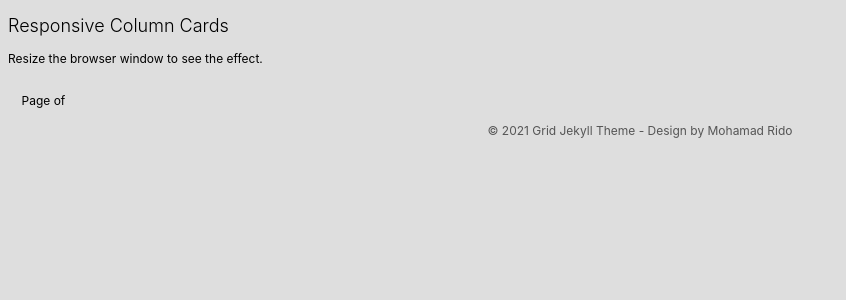
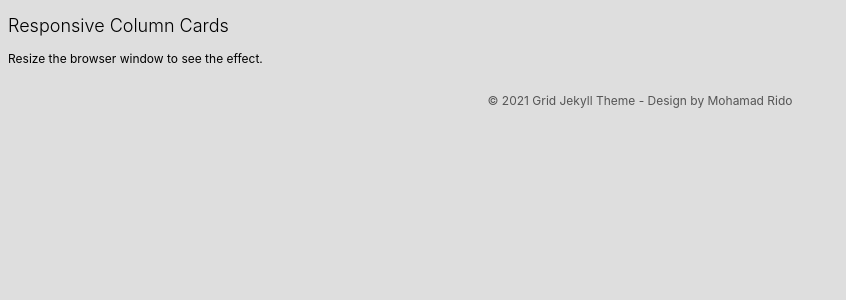
Before and after one commit to mohamadrido/cards-jekyll-theme-v2, a Jekyll site: the page built from index.html, in a window 1280 px wide. Shown: the top 300 px of the page, without its empty margins (0-846 px from the left). Built offline with Jekyll 4.4.1, drawn with Linux system fonts in a browser that asks for light colours; nearby versions of some CDN libraries.

Commit message:
Update index.html

```diff
--- a/index.html
+++ b/index.html
@@ -5,20 +5,11 @@ layout: default
   {% for post in paginator.posts %}
   <div class="column">
     <div class="card">
-    <a href="{{site.baseurl}}{{post.url}}"><img src="{{post.image}}"><h3>{{ post.title }}</h3></a>
+    <a href="{{site.baseurl}}{{post.url}}">
+    <img src="{{post.image}}">
+    <h3>{{ post.title }}</h3>
+    </a>
     </div>
   </div>
   {% endfor %}
 </div>
-<br/>
-{% if paginator.previous_page %}
-{% if paginator.previous_page == 1 %}
-<a style="border: 1px solid #dedede; padding: 10px;" href="{{site.baseurl}}/{{ include.basepath }}" title="Previous Page">Newer</a>
-{% else %}
-<a style="border: 1px solid #dedede; padding: 10px;" href="{{ paginator.previous_page_path | prepend: site.baseurl | replace: '//', '/' }}" title="Previous Page">Newer </a>
-{% endif %}
-{% endif %}
-<span> &nbsp; &nbsp; Page {{paginator.page}} of {{paginator.total_pages}} &nbsp; &nbsp; </span>
-{% if paginator.next_page %}
-<a style="border: 1px solid #dedede; padding: 10px;" href="{{ paginator.next_page_path | prepend: site.baseurl | replace: '//', '/' }}" title="Next Page">Older</a>
-{% endif %}
```
